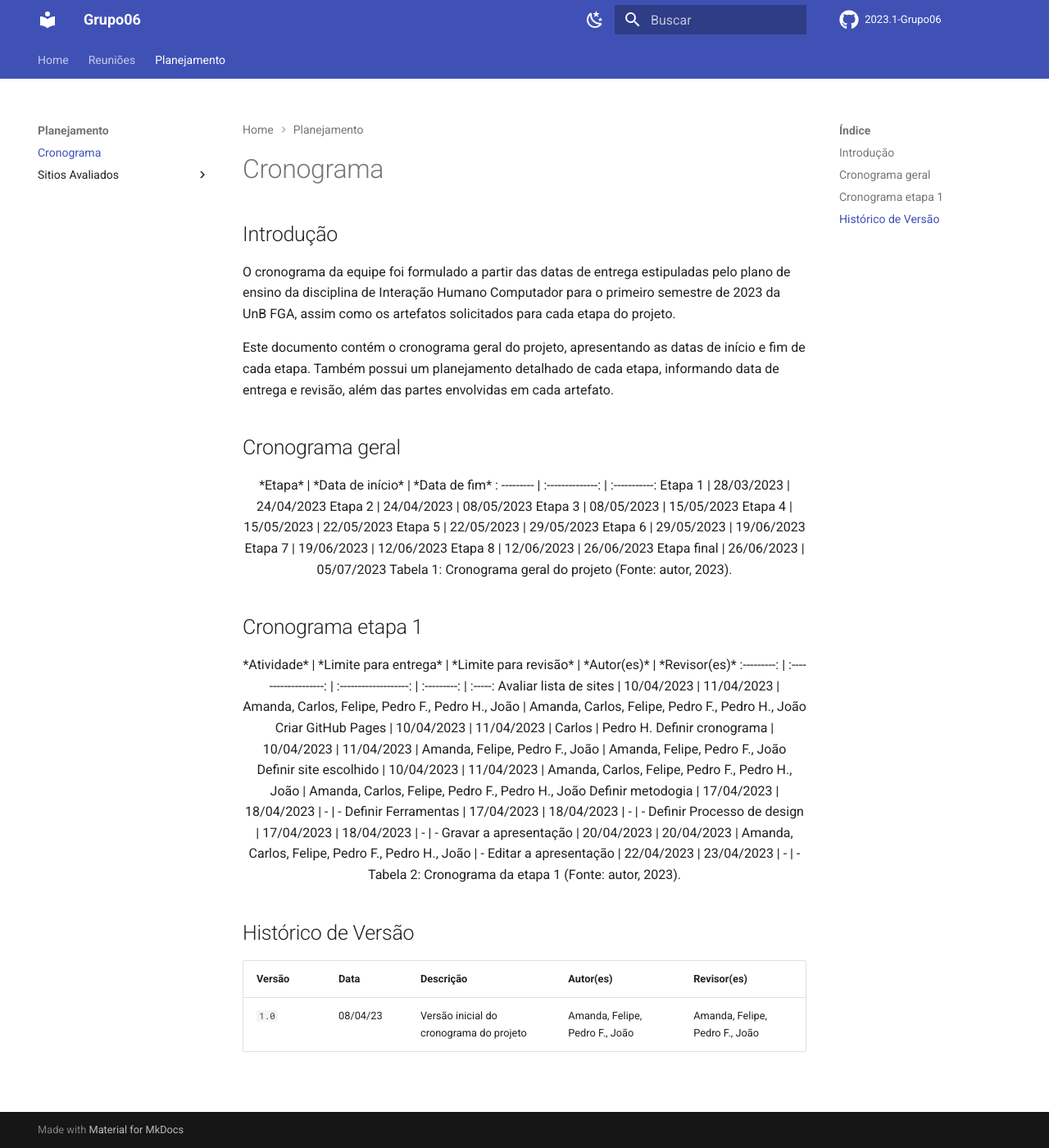
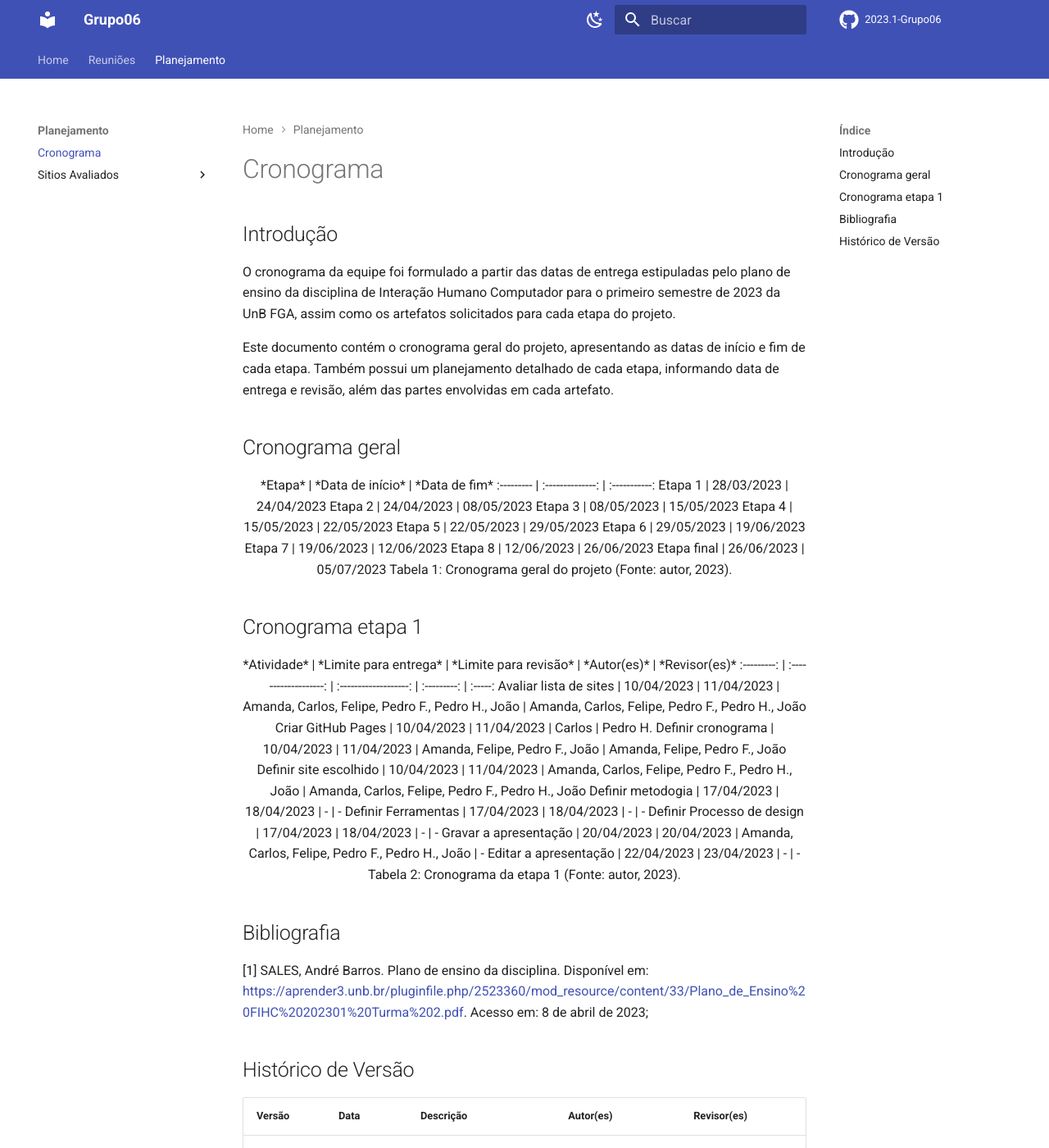
Before and after one commit to Interacao-Humano-Computador/2023.1-DetranGO, an MkDocs documentation site: the page built from docs/planejamento/cronograma.md, in a window 1280 px wide and 1400 px high. Shown: the whole window at 82% size. Built offline with MkDocs 1.6.1 and Material for MkDocs 9.7.7, drawn with Linux system fonts in a browser that asks for light colours; comment, search, counter and statistics services are not loaded.

Commit message:
chore: bibliography added to schedule

```diff
--- a/docs/planejamento/cronograma.md
+++ b/docs/planejamento/cronograma.md
@@ -11,7 +11,7 @@
 <center>
 
 *Etapa*     | *Data de início* | *Data de fim*
-: --------- | :--------------: | :-----------:
+:--------- | :--------------: | :-----------:
 Etapa 1     | 28/03/2023       | 24/04/2023
 Etapa 2     | 24/04/2023       | 08/05/2023
 Etapa 3     | 08/05/2023       | 15/05/2023
@@ -46,6 +46,10 @@
 
 </center>
 
+## Bibliografia
+
+[1] SALES, André Barros. Plano de ensino da disciplina. Disponível em: [https://aprender3.unb.br/pluginfile.php/2523360/mod_resource/content/33/Plano_de_Ensino%20FIHC%20202301%20Turma%202.pdf](https://aprender3.unb.br/pluginfile.php/2523360/mod_resource/content/33/Plano_de_Ensino%20FIHC%20202301%20Turma%202.pdf). Acesso em: 8 de abril de 2023;
+
 ## Histórico de Versão
 
 |  Versão  |   Data   |                      Descrição          |    Autor(es)   |  Revisor(es)  |
```
